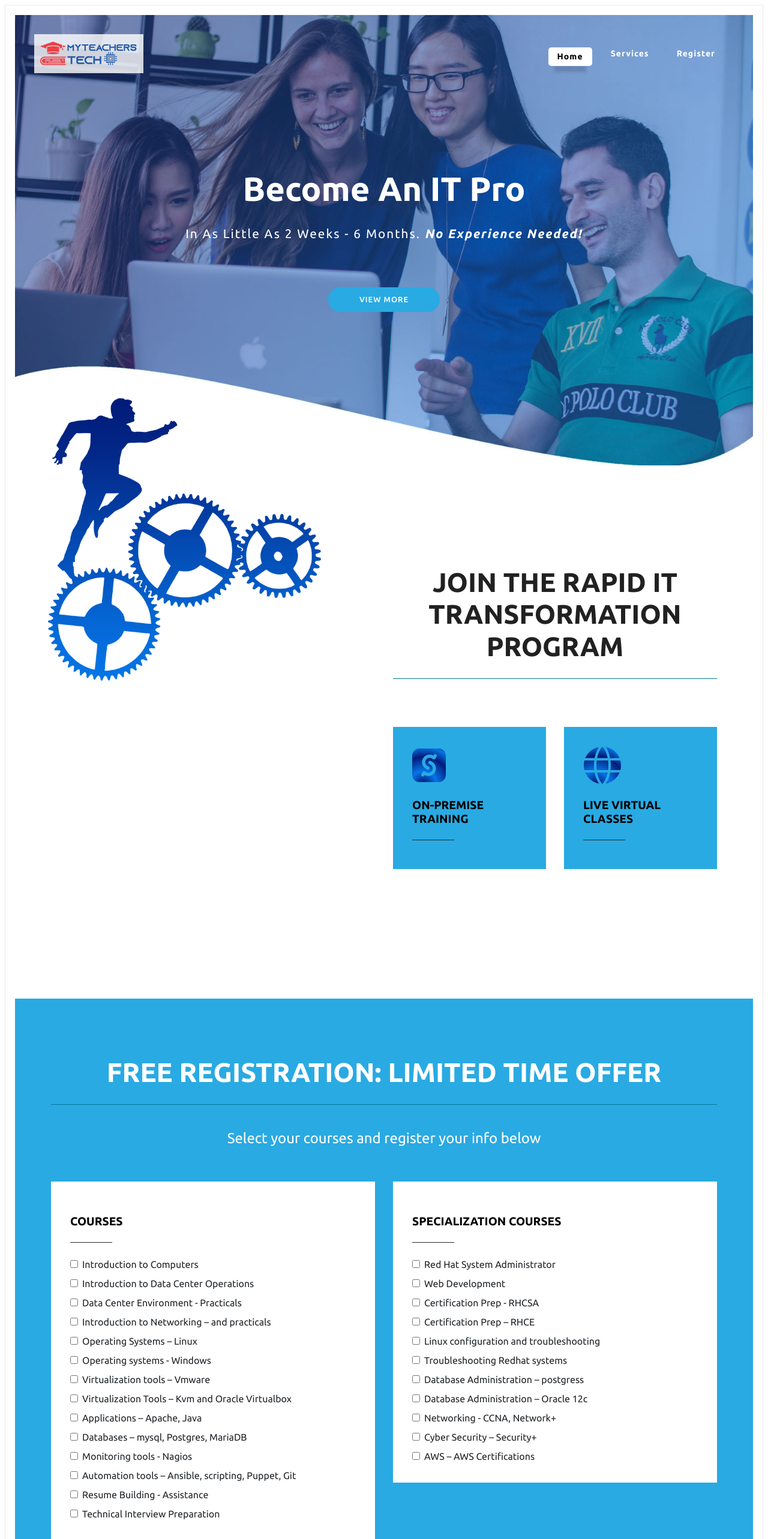
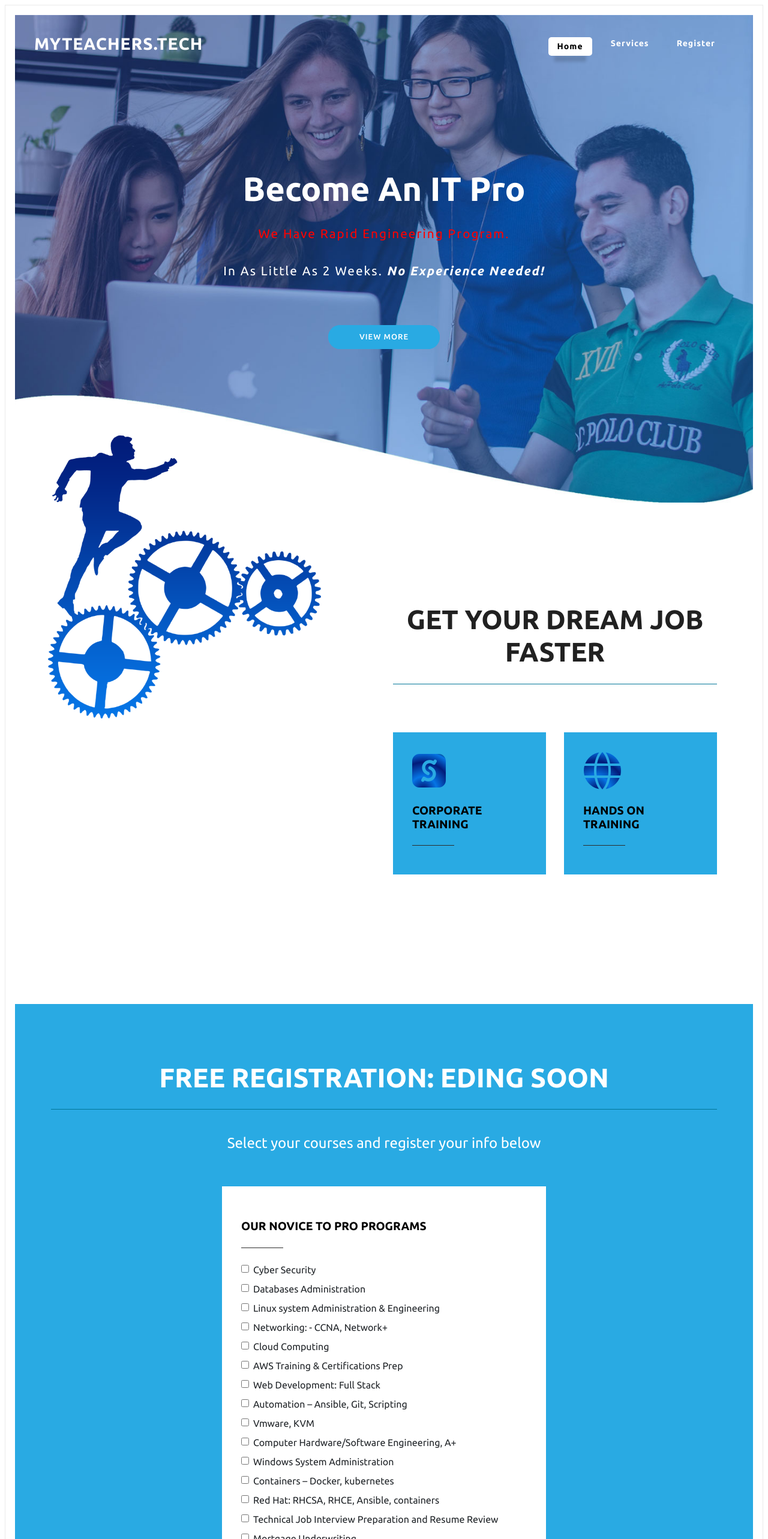
Before and after one commit to edouardyonga/myteacherLanding, a Nuxt app: page / in a window 1280 px wide. Shown: the top 2566 px of the page at 60% size. Built offline with nearby package versions, Linux system fonts and the light colour scheme.

Commit message:
[General Updates]

```diff
--- a/pages/index.vue
+++ b/pages/index.vue
@@ -9,8 +9,8 @@
             class="navbar navbar-expand-lg navbar-light bg-gradient-secondary"
           >
             <h1>
-              <nuxt-link to='/' class="navbar-brand text-white logo">
-              <img src="/logo.png"/>
+              <nuxt-link to='/' class="navbar-brand text-white">
+              MyTeachers.tech
                </nuxt-link>
             </h1>
             <button
@@ -48,8 +48,11 @@
           <div class="banner-text text-center">
             <div class="slider-info">
               <h3>Become an IT Pro</h3>
+              <p class="text-red" style="color:red">
+                We have rapid engineering program.
+              </p>
               <p class="text-white">
-                In as little as 2 weeks - 6 months.
+                In as little as 2 weeks.
                 <strong><i>No Experience needed!</i></strong>
               </p>
               <p class="text-white"></p>
@@ -79,7 +82,7 @@
             <div class="col-lg-6 wthree-form-left py-md-5 pt-sm-5 pb-sm-3">
               <div class="title-wthree">
                 <h3 class="agile-title text-center">
-                  Join The Rapid IT Transformation Program
+                  Get Your Dream Job Faster
                 </h3>
                 <span></span>
               </div>
@@ -90,7 +93,7 @@
                       class="agileits-services-grids agileits-services-grids-cust"
                     >
                       <i class="fab fa-sellcast"></i>
-                      <h4 class="sec-title">On-Premise Training</h4>
+                      <h4 class="sec-title">Corporate Training</h4>
                       <span></span>
                     </div>
                   </div>
@@ -99,7 +102,7 @@
                       class="agileits-services-grids agileits-services-grids-cust mt-lg-0 mt-5"
                     >
                       <i class="fas fa-globe"></i>
-                      <h4 class="sec-title">Live virtual Classes</h4>
+                      <h4 class="sec-title">Hands On Training</h4>
                       <span></span>
                     </div>
                   </div>
@@ -194,7 +197,7 @@
         <div class="container py-lg-5">
           <div class="title-wthree text-center">
             <h3 class="agile-title text-white">
-              Free Registration: Limited Time offer
+              Free Registration: Eding soon
             </h3>
             <span></span>
             <p class="reg-subtitle">
@@ -202,9 +205,9 @@
             </p>
           </div>
           <div class="agileits-services-row row py-md-5 pb-5">
-            <div class="col-lg-6">
+            <div class="col-lg-6 mx-auto">
               <div class="agileits-services-grids">
-                <h4 class="sec-title">Courses</h4>
+                <h4 class="sec-title">Our Novice to Pro Programs</h4>
                 <span></span>
                 <div>
                   <div v-for="(course, index) in foundation" :key='index' class="form-check">
@@ -222,7 +225,7 @@
                 </div>
               </div>
             </div>
-            <div class="col-lg-6">
+            <!-- <div class="col-lg-6">
               <div class="agileits-services-grids">
                 <h4 class="sec-title">Specialization Courses</h4>
                 <span></span>
@@ -241,7 +244,7 @@
 
                 </div>
               </div>
-            </div>
+            </div> -->
           </div>
         </div>
       </div>
@@ -407,21 +410,23 @@ export default {
   data: () => ({
     selected:[],
     foundation: [
-      "Introduction to Computers",
-    "Introduction to Data Center Operations",
-     "Data Center Environment - Practicals",
-     "Introduction  to Networking – and practicals",
-     "Operating Systems – Linux",
-     "Operating systems - Windows",
-     "Virtualization tools – Vmware",
-     "Virtualization Tools – Kvm and Oracle Virtualbox",
-     "Applications – Apache, Java",
-     "Databases – mysql, Postgres, MariaDB",
-     "Monitoring tools - Nagios",
-     "Automation tools – Ansible, scripting, Puppet, Git",
-     "Resume Building - Assistance",
-     "Technical Interview Preparation"],
+      "Cyber Security",
+    "Databases Administration",
+     "Linux system Administration & Engineering",
+     "Networking: - CCNA, Network+",
+     "Cloud Computing",
+     "AWS Training & Certifications Prep",
+     "Web Development: Full Stack",
+     "Automation – Ansible, Git, Scripting",
+     "Vmware, KVM",
+     "Computer Hardware/Software Engineering, A+",
+     "Windows System Administration",
+     "Containers – Docker, kubernetes",
+     "Red Hat: RHCSA, RHCE, Ansible, containers",
+     "Technical Job Interview Preparation and Resume Review",
+     "Mortgage Underwriting"
 
+],
     specialization: [
       "Red Hat System Administrator",
       "Web Development",
```
